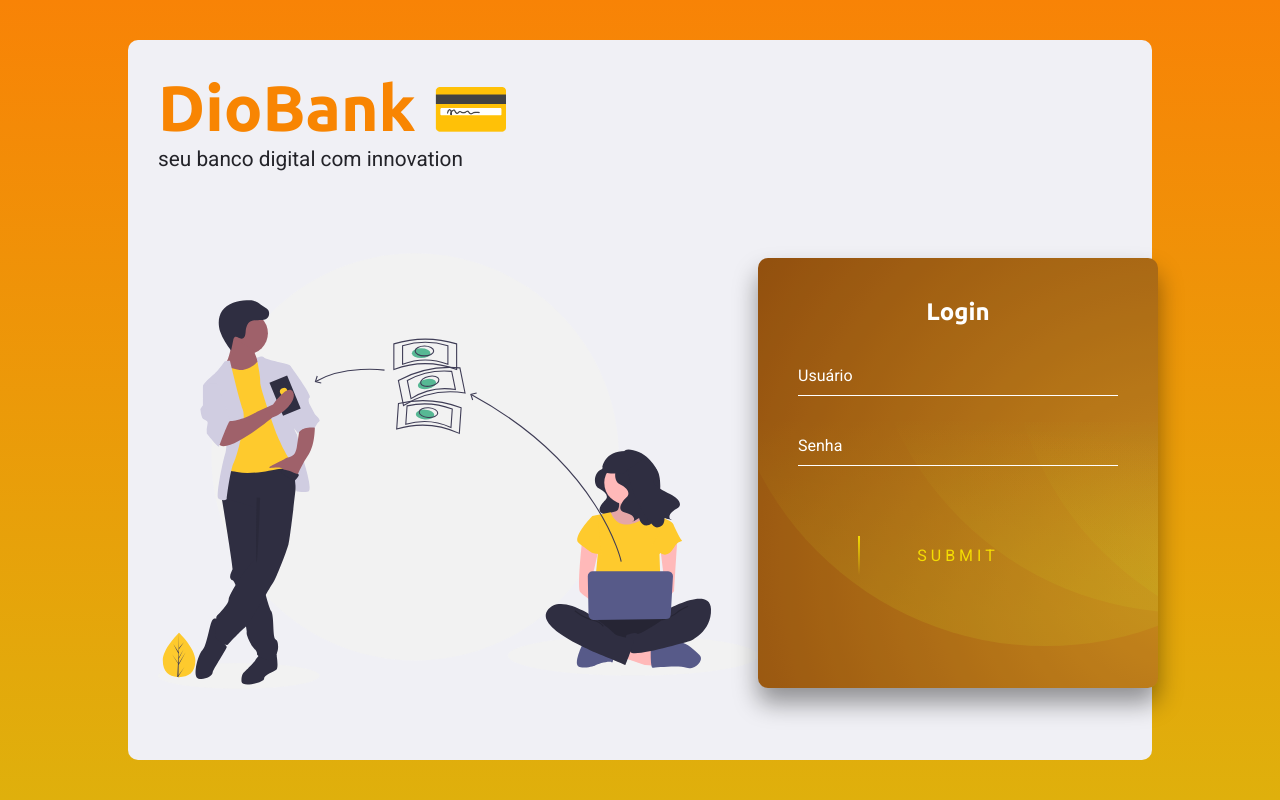
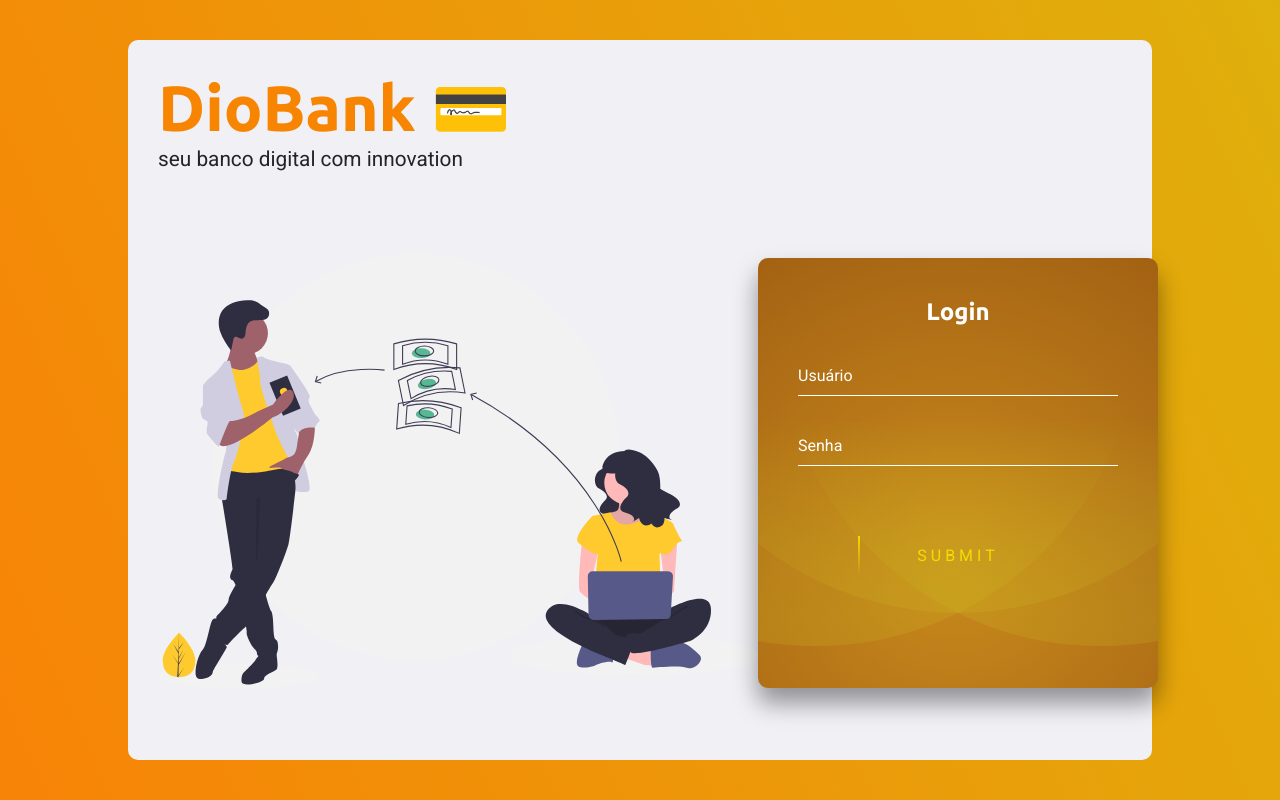
Before and after one commit to lucassgomes/diobank, a React (Create React App) app in the folder frontend/: page / in a window 1280 px wide. Built offline with nearby package versions, Linux system fonts and the light colour scheme.

Commit message:
💄 adjusting landing page style

```diff
--- a/frontend/src/App.scss
+++ b/frontend/src/App.scss
@@ -11,7 +11,9 @@
 }
 
 body {
-  background: linear-gradient(#F88306, #DFB00C);
+  background: rgb(248,131,6);
+  background: linear-gradient(66deg, rgba(248,131,6,1) 0%, rgba(223,176,12,1) 100%);
+  background-size: cover;
   -webkit-font-smoothing: antialiased;
   color: var(--text-color);
 }
--- a/frontend/src/pages/Home/styles.scss
+++ b/frontend/src/pages/Home/styles.scss
@@ -34,6 +34,8 @@
 
 .home-content__user {
   background-image: url('../../assets/img/background.svg');
+  background-repeat: no-repeat;
+  background-position: center;
   border-radius: 10px;
   background-size: cover;
   margin: 0 auto;
```
